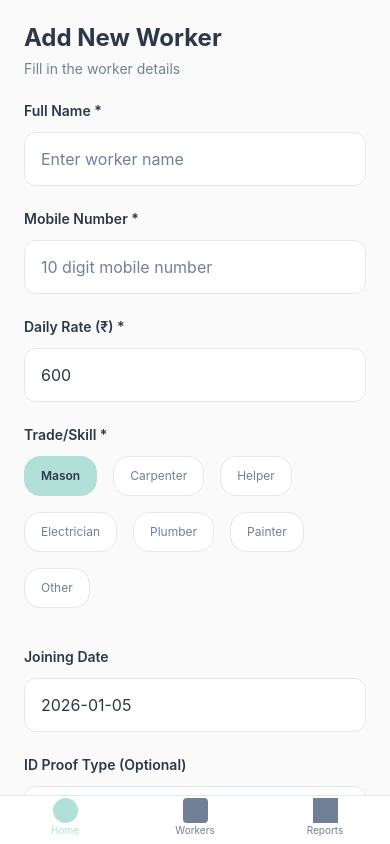
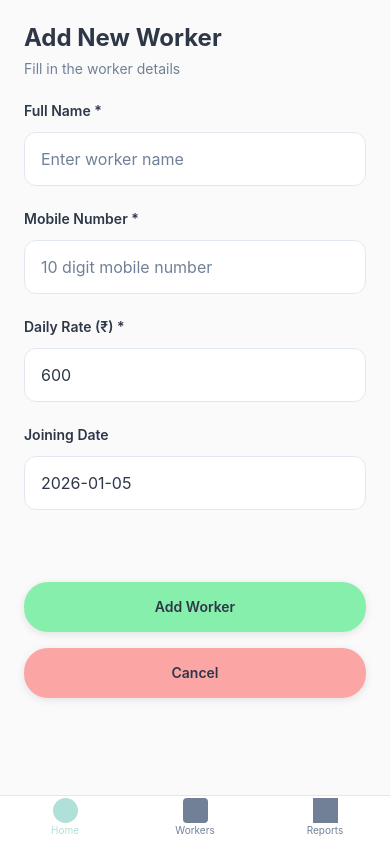
Before and after one commit to onkarr28/labour-management, a React Native app in the folder construction-labour-app/: screen /AddLabour in a window 390 px wide. Built offline with nearby package versions, Linux system fonts and the light colour scheme.

Commit message:
Auto-commit: 5/1/2026, 2:17:19 pm

```diff
--- a/construction-labour-app/src/screens/AddLabourScreen.js
+++ b/construction-labour-app/src/screens/AddLabourScreen.js
@@ -21,12 +21,8 @@ const AddLabourScreen = ({ navigation }) => {
     name: '',
     mobile: '',
     dailyRate: '600',
-    trade: 'Mason',
     joiningDate: getTodayString(),
-    idProofType: '',
   });
-
-  const trades = ['Mason', 'Carpenter', 'Helper', 'Electrician', 'Plumber', 'Painter', 'Other'];
 
   const validateForm = () => {
     if (!formData.name || formData.name.length < 3) {
@@ -58,8 +54,6 @@ const AddLabourScreen = ({ navigation }) => {
       mobile: formData.mobile,
       dailyRate: parseInt(formData.dailyRate),
       joiningDate: formData.joiningDate,
-      trade: formData.trade,
-      idProofType: formData.idProofType || null,
       attendance: {},
       advances: [],
       totalAdvance: 0,
@@ -129,36 +123,6 @@ const AddLabourScreen = ({ navigation }) => {
               />
             </View>
 
-            {/* Trade */}
-            <View style={styles.formGroup}>
-              <Text style={styles.label}>Trade/Skill *</Text>
-              <View style={styles.tradeSelector}>
-                {trades.map((trade) => (
-                  <TouchableOpacity
-                    key={trade}
-                    style={[
-                      styles.tradeButton,
-                      formData.trade === trade &&
-                        styles.tradeButtonActive,
-                    ]}
-                    onPress={() =>
-                      setFormData({ ...formData, trade })
-                    }
-                  >
-                    <Text
-                      style={[
-                        styles.tradeButtonText,
-                        formData.trade === trade &&
-                          styles.tradeButtonTextActive,
-                      ]}
-                    >
-                      {trade}
-                    </Text>
-                  </TouchableOpacity>
-                ))}
-              </View>
-            </View>
-
             {/* Joining Date */}
             <View style={styles.formGroup}>
               <Text style={styles.label}>Joining Date</Text>
@@ -169,20 +133,6 @@ const AddLabourScreen = ({ navigation }) => {
                 value={formData.joiningDate}
                 onChangeText={(text) =>
                   setFormData({ ...formData, joiningDate: text })
-                }
-              />
-            </View>
-
-            {/* ID Proof Type */}
-            <View style={styles.formGroup}>
-              <Text style={styles.label}>ID Proof Type (Optional)</Text>
-              <TextInput
-                style={styles.input}
-                placeholder="e.g., Aadhar, PAN, Voter ID"
-                placeholderTextColor={colors.text.secondary}
-                value={formData.idProofType}
-                onChangeText={(text) =>
-                  setFormData({ ...formData, idProofType: text })
                 }
               />
             </View>
@@ -250,32 +200,6 @@ const styles = StyleSheet.create({
     ...typography.body,
     color: colors.text.primary,
   },
-  tradeSelector: {
-    flexDirection: 'row',
-    flexWrap: 'wrap',
-  },
-  tradeButton: {
-    paddingHorizontal: theme.spacing.md,
-    paddingVertical: theme.spacing.sm,
-    borderRadius: theme.radius.md,
-    borderWidth: 1,
-    borderColor: colors.border,
-    backgroundColor: colors.card,
-    marginRight: theme.spacing.md,
-    marginBottom: theme.spacing.md,
-  },
-  tradeButtonActive: {
-    backgroundColor: colors.primary.mint,
-    borderColor: colors.primary.mint,
-  },
-  tradeButtonText: {
-    ...typography.caption,
-    color: colors.text.secondary,
-  },
-  tradeButtonTextActive: {
-    color: colors.text.primary,
-    fontWeight: '600',
-  },
   buttons: {
     marginTop: theme.spacing.lg,
   },
--- a/construction-labour-app/src/screens/LabourDetailScreen.js
+++ b/construction-labour-app/src/screens/LabourDetailScreen.js
@@ -84,7 +84,6 @@ const LabourDetailScreen = ({ route, navigation }) => {
           <View style={styles.infoHeader}>
             <View>
               <Text style={styles.workerName}>{labour.name}</Text>
-              <Text style={styles.workerTrade}>{labour.trade}</Text>
             </View>
           </View>
 
@@ -216,11 +215,6 @@ const styles = StyleSheet.create({
   workerName: {
     ...typography.h3,
     color: colors.text.primary,
-    marginBottom: theme.spacing.xs,
-  },
-  workerTrade: {
-    ...typography.bodySmall,
-    color: colors.text.secondary,
   },
   infoDetails: {
     borderTopWidth: 1,
```
